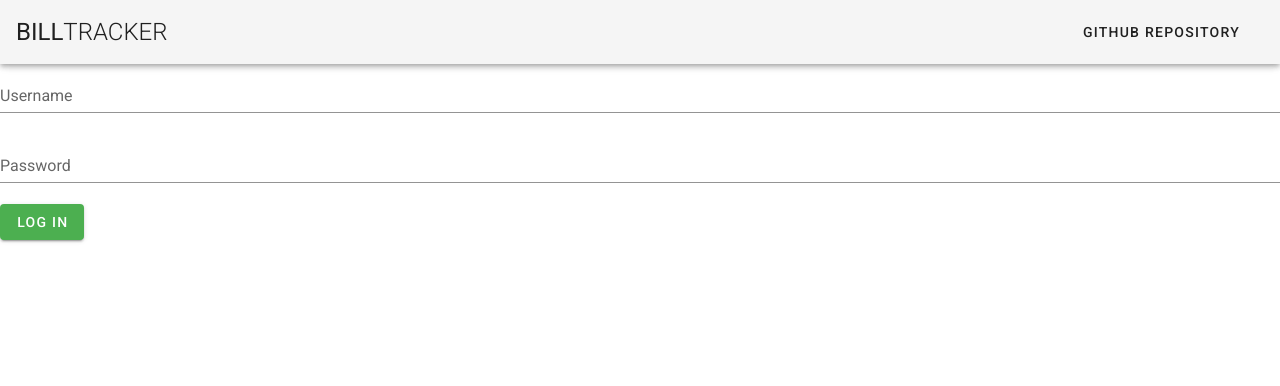
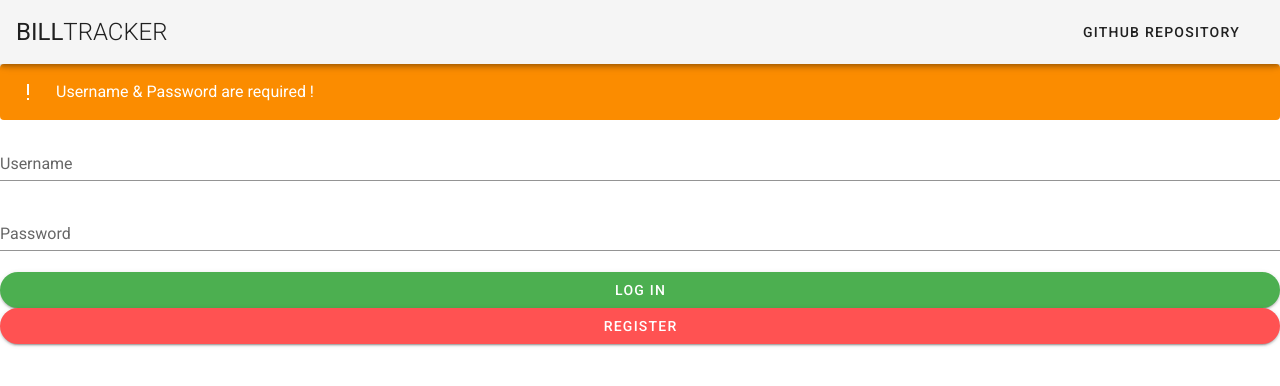
Before and after one commit to DamienGounot/BillTracker, a Vue app: page / in a window 1280 px wide. Both pictures are taken after a click on the button "LOG IN". Shown: the top 386 px of the page. Built offline with nearby package versions, Linux system fonts and the light colour scheme.

Commit message:
Login functionalities
-Alert system
-Verification if a user already exist
-Fetch userlist
-create a new user

```diff
--- a/src/components/Login.vue
+++ b/src/components/Login.vue
@@ -1,23 +1,41 @@
 
 <template>
   <v-form>
+           <v-alert
+      v-model="show"
+      :dismissible=false
+      :type="msgType"
+    >
+      {{statusMsg}}
+    </v-alert>
     <v-text-field
       v-model="Username"
       label="Username"
       required
+      clearable
     ></v-text-field>
-
     <v-text-field
       v-model="Password"
       label="Password"
+      type='password'
       required
+      clearable
     ></v-text-field>
     <v-btn
-      color="success"
-      class="mr-4"
-      @click="validate"
+      color=success
+      @click="Login"
+      block
+      rounded
     >
       Log in
+    </v-btn>
+        <v-btn
+      color=error
+      block
+      rounded
+      @click="createNewUser"
+    >
+      Register
     </v-btn>
   </v-form>
 </template>
@@ -26,11 +44,67 @@
 export default {
   data: () => ({
     Username: '',
-    Password: ''
+    Password: '',
+    show: false,
+    msgType: '',
+    statusMsg: '',
+    Users: [{ Username: 'root', Password: 'root' }]
   }),
 
   methods: {
-
+    Login () {
+      if (this.Password === '' || this.Username === '') {
+        console.log('empty')
+        this.msgType = 'warning'
+        this.statusMsg = 'Username & Password are required !'
+        this.show = true
+      } else {
+        console.log('parcours des users')
+        this.Users.forEach(element => {
+          if (this.Username !== element.Username || this.Password !== element.Password) {
+            console.log('erreur combinaison')
+            this.msgType = 'error'
+            this.statusMsg = 'Incorrect Username or Password !'
+            this.show = true
+          } else {
+            console.log('combinaison valide')
+            this.msgType = 'success'
+            this.statusMsg = 'Logged in as ' + element.Username
+            this.show = true
+          }
+        })
+      }
+      console.log(JSON.stringify(this.Users))
+    },
+    createNewUser () {
+      if (this.Password === '' || this.Username === '') {
+        console.log('empty')
+        this.msgType = 'warning'
+        this.statusMsg = 'Username & Password are required !'
+        this.show = true
+      } else {
+        this.Users.forEach(element => {
+          console.log('parcours des users')
+          if (this.Username === element.Username) {
+            console.log('user existant')
+            this.msgType = 'warning'
+            this.statusMsg = 'The User ' + element.Username + ' already exist !'
+            this.show = true
+          } else {
+            console.log('user créer')
+            this.Users.push({
+              Username: this.Username,
+              Password: this.Password })
+            this.msgType = 'success'
+            this.statusMsg = 'The User ' + this.Username + ' has been successfully created !'
+            this.show = true
+            this.Username = ''
+            this.Password = ''
+            console.log(JSON.stringify(this.Users))
+          }
+        })
+      }
+    }
   }
 }
 </script>
--- a/src/main.js
+++ b/src/main.js
@@ -1,6 +1,6 @@
 import Vue from 'vue'
 import App from './App.vue'
-import vuetify from './plugins/vuetify';
+import vuetify from './plugins/vuetify'
 
 Vue.config.productionTip = false
 
```
Also changed, not shown: src/App.vue (+4 -5 lines).
